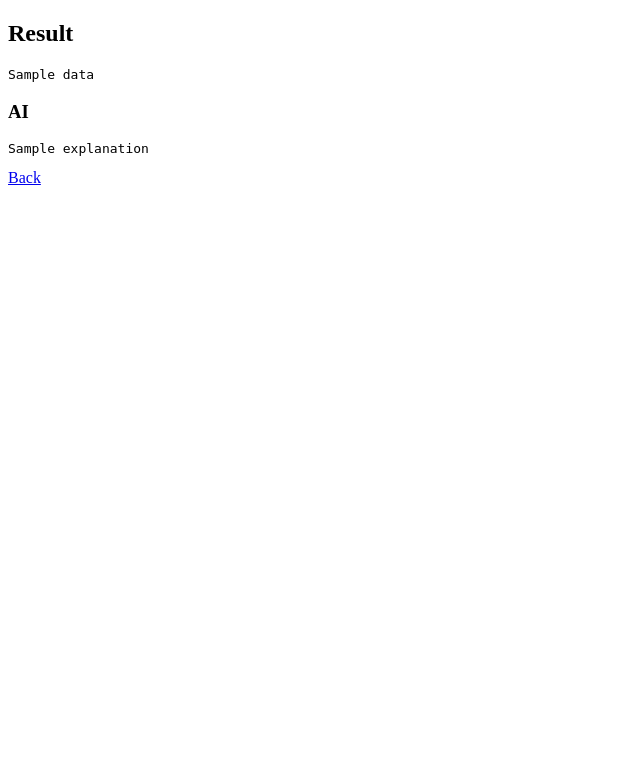
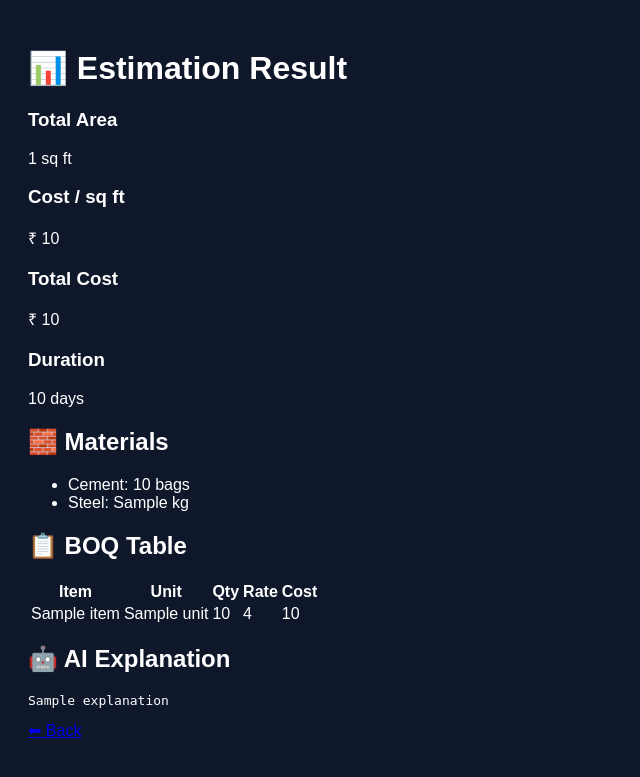
Before and after one commit to easywriter21/sajals-estimator-backend, a FastAPI app: template templates/result.html in a window 1280 px wide. Shown: the top 777 px of the page, without its empty margins (0-640 px from the left). Run offline with FastAPI, Linux system fonts and the light colour scheme; the template is opened without the code that fills it: most values are stand-ins (such as "Sample title", 1, 10 or a date in 2020).

Commit message:
Update result.html

```diff
--- a/templates/result.html
+++ b/templates/result.html
@@ -1,15 +1,86 @@
 <!DOCTYPE html>
 <html>
+<head>
+<title>Estimation Result</title>
+<link rel="stylesheet" href="/static/style.css">
+</head>
+
 <body>
 
-<h2>Result</h2>
+<div class="container">
 
-<pre>{{ data }}</pre>
+<h1>📊 Estimation Result</h1>
 
-<h3>AI</h3>
+<!-- SUMMARY CARDS -->
+<div class="grid">
+
+<div class="card">
+<h3>Total Area</h3>
+<p>{{ data.total_area }} sq ft</p>
+</div>
+
+<div class="card">
+<h3>Cost / sq ft</h3>
+<p>₹ {{ data.cost_per_sqft }}</p>
+</div>
+
+<div class="card">
+<h3>Total Cost</h3>
+<p>₹ {{ data.estimated_cost }}</p>
+</div>
+
+<div class="card">
+<h3>Duration</h3>
+<p>{{ data.duration_days }} days</p>
+</div>
+
+</div>
+
+<!-- MATERIALS -->
+<div class="card">
+<h2>🧱 Materials</h2>
+<ul>
+<li>Cement: {{ data.cement_bags }} bags</li>
+<li>Steel: {{ data.steel_kg }} kg</li>
+</ul>
+</div>
+
+<!-- BOQ TABLE -->
+<div class="card">
+<h2>📋 BOQ Table</h2>
+
+<table>
+<tr>
+<th>Item</th>
+<th>Unit</th>
+<th>Qty</th>
+<th>Rate</th>
+<th>Cost</th>
+</tr>
+
+{% for item in data.boq %}
+<tr>
+<td>{{ item.item }}</td>
+<td>{{ item.unit }}</td>
+<td>{{ item.quantity }}</td>
+<td>{{ item.rate }}</td>
+<td>{{ item.cost }}</td>
+</tr>
+{% endfor %}
+
+</table>
+
+</div>
+
+<!-- AI OUTPUT -->
+<div class="card">
+<h2>🤖 AI Explanation</h2>
 <pre>{{ explanation }}</pre>
+</div>
 
-<a href="/">Back</a>
+<a href="/" class="btn">⬅ Back</a>
+
+</div>
 
 </body>
 </html>
```
